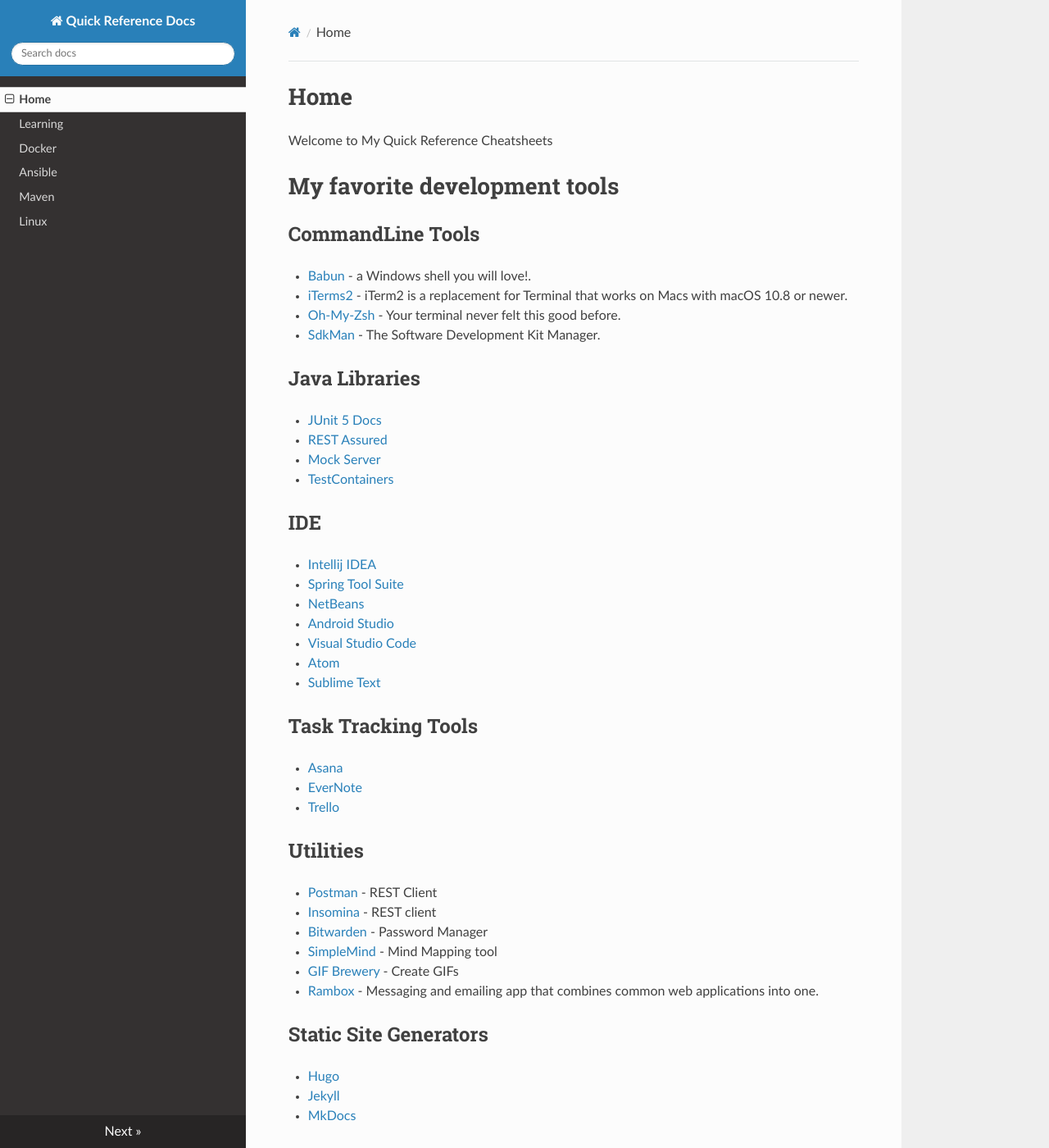
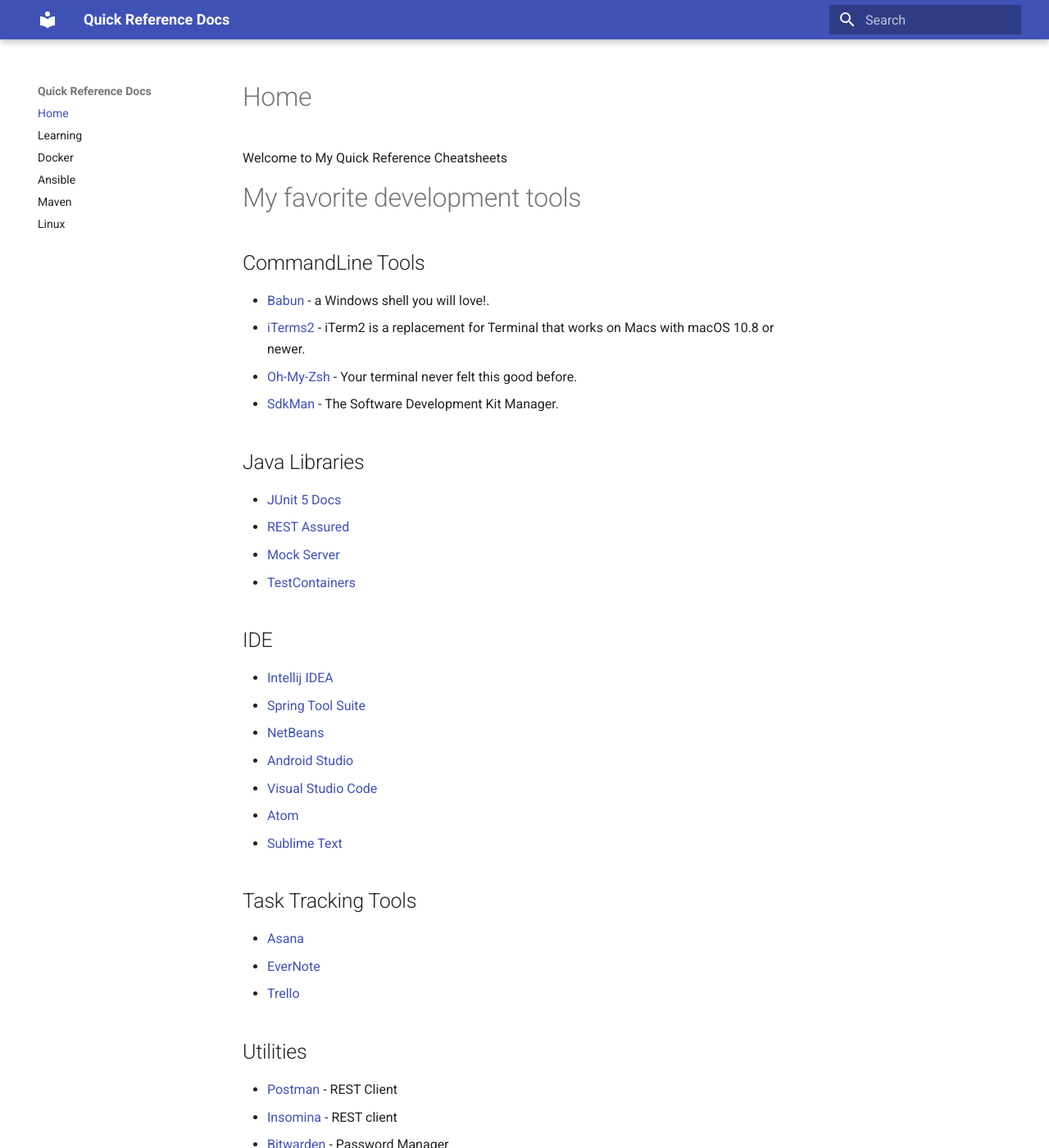
Before and after one commit to sivaprasadreddy/sivalabs-dev-notes, an MkDocs documentation site: the page built from docs/index.md, in a window 1280 px wide and 1400 px high. Shown: the whole window at 82% size. Built offline with MkDocs 1.6.1 and Material for MkDocs 9.7.7, drawn with Linux system fonts in a browser that asks for light colours; nearby versions of some CDN libraries; some of the changed text lies outside the part shown.

Commit message:
Using Material theme

```diff
--- a/.travis.yml
+++ b/.travis.yml
@@ -5,6 +5,7 @@ env:
   - secure: S/Qwufbvxf03AoBtb85ZP3mJUszLYixGN31M0EF9lcJA6csWT4wrBnuRpq0gyFAOYh5jXEkQEhmNfnL43xOHx5kZrDRbugaA63tZ8iuh3YngB3HVVCBom8qb1gE+MAWqHrzWcEMT+Q1AIbVqU9nsVt48p9hQRz+Lazz+pfKzuXM=
 install:
 - pip install mkdocs
+- pip install mkdocs-material
 script:
 - git clean -f -d -x
 after_success:
--- a/mkdocs.yml
+++ b/mkdocs.yml
@@ -1,5 +1,5 @@
 site_name: Quick Reference Docs
-theme: readthedocs
+theme: material
 nav:
     - Home: index.md
     - Learning: learning.md
```
